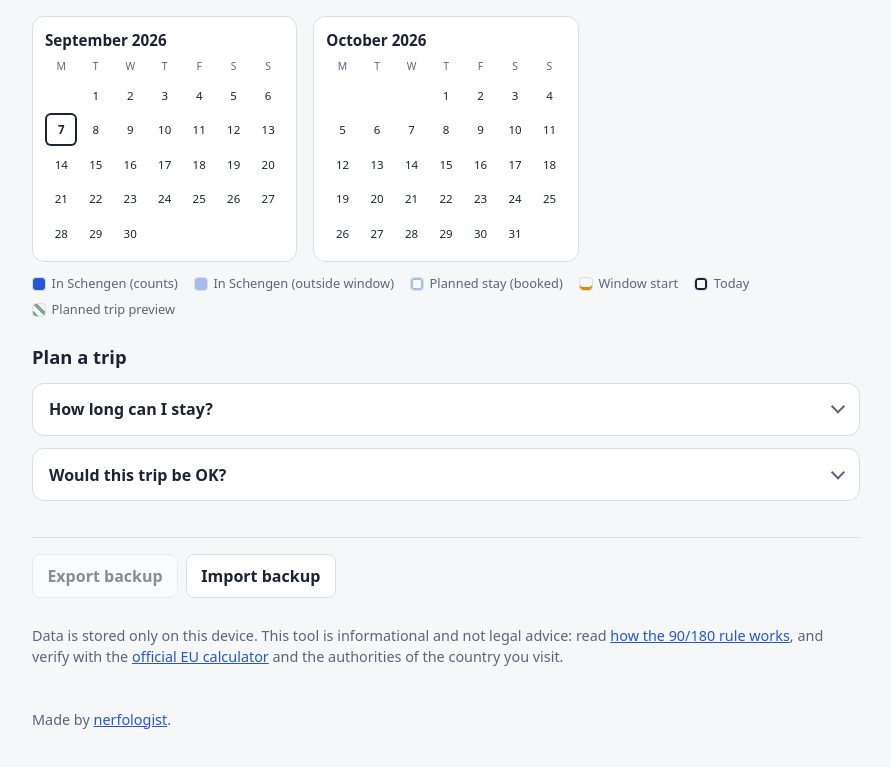
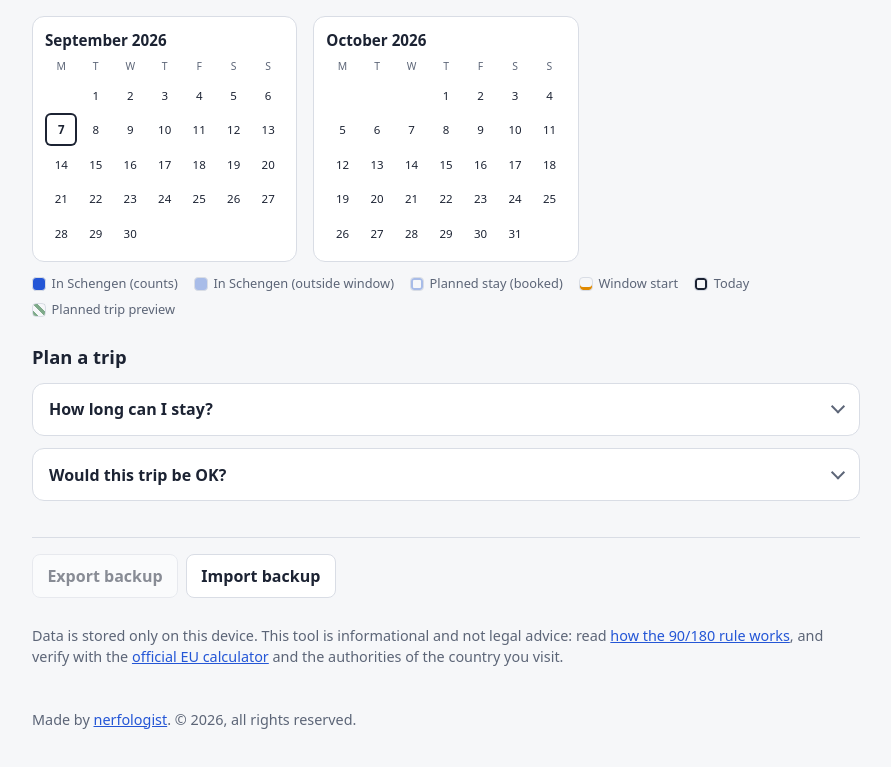
Before and after one commit to nerfologist/better-schengen-calculator, a React (Vite) app: page / in a window 1280 px wide. Shown: the part 1112-1879 px from the top of the page, without its empty margins (194-1085 px from the left). Built offline with nearby package versions, Linux system fonts and the light colour scheme.

Commit message:
Add copyright notice to the footer

```diff
--- a/src/App.tsx
+++ b/src/App.tsx
@@ -85,7 +85,7 @@ export default function App() {
           <a href="https://github.com/nerfologist" target="_blank" rel="noreferrer">
             nerfologist
           </a>
-          .
+          . © 2026, all rights reserved.
         </p>
       </footer>
     </div>
```
